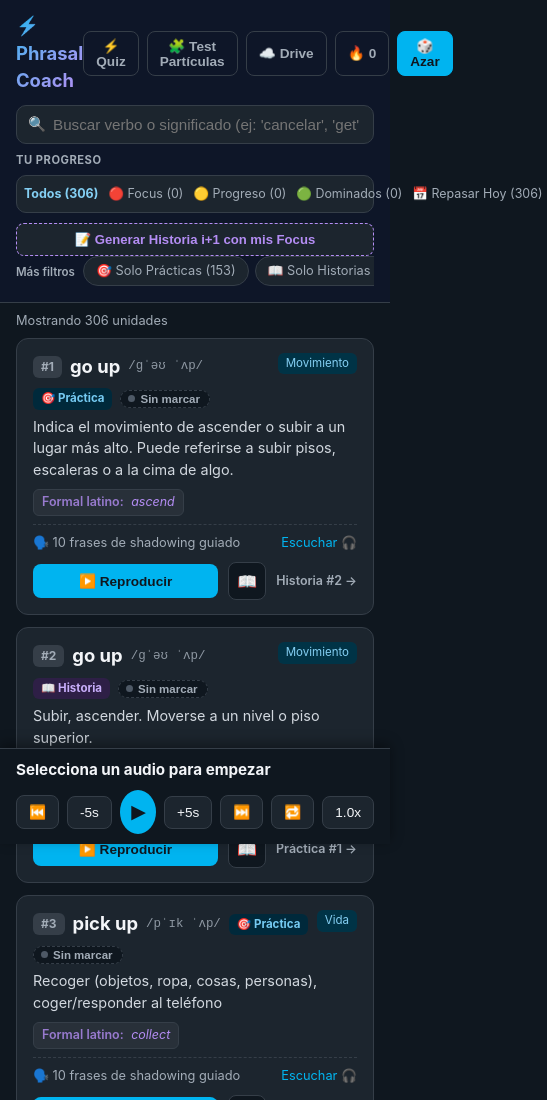
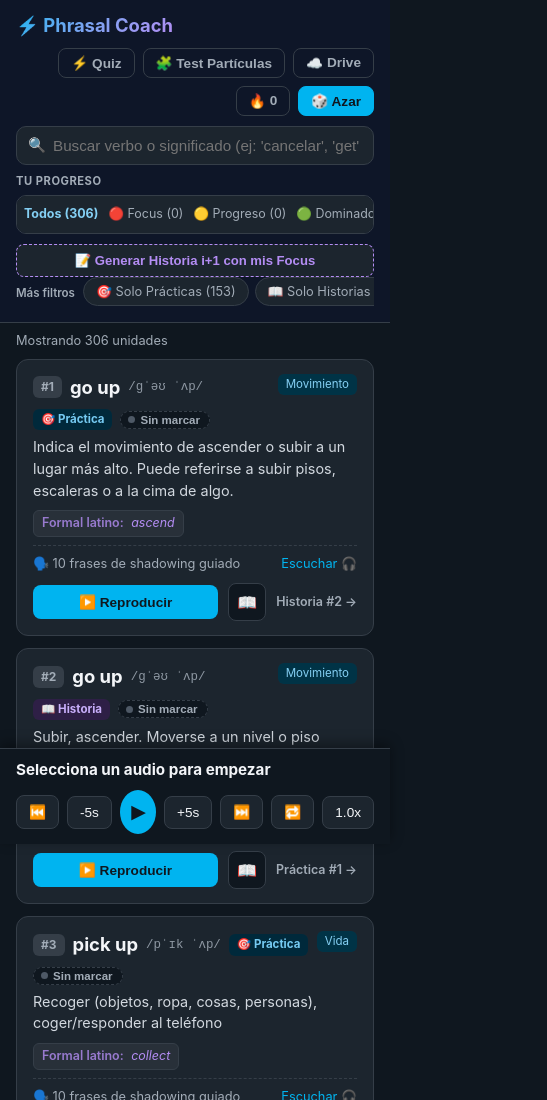
Before and after one commit to ldesdunes/LearnEnglish, a website: page index.html in a window 390 px wide. Shown: the top 1100 px of the page, 547 px wide, since content can reach past the window. Drawn offline with Linux system fonts and the light colour scheme.

Commit message:
fix: mobile responsiveness - header overflow and modal header clipping
Testing on a real mobile viewport (390px) surfaced a page-level horizontal
scroll bug: the "Todos/Focus/Progreso/Dominados/Repasar Hoy" segmented bar
had no wrap or scroll handling, so the 5th chip added in Sprint 3/4 pushed
the whole header wider than the viewport, making the "Azar" button
unreachable without scrolling. Fixes:
- .top-bar/.top-actions now wrap instead of overflowing.
- .segmented becomes a horizontally-scrollable chip row below 640px
  (matching the existing .filters-scroll pattern) instead of forcing
  flex:1 items to overflow.
- Cloze/Quiz modal header rows (badge + counter text) now wrap instead of
  being clipped behind the absolutely-positioned close button on narrow
  screens.
Verified: no body-level horizontal scroll on a 390px viewport across the
card list, drill modal (with IPA/formal-bridge/phase-bar), Cloze modal,
Stats modal, Focus Mode overlay, and Sync modal; desktop layout (1440px)
unaffected.

Co-Authored-By: Claude Sonnet 5 <noreply@anthropic.com>

```diff
--- a/index.html
+++ b/index.html
@@ -73,8 +73,10 @@
 
     .top-bar {
       display: flex;
+      flex-wrap: wrap;
       justify-content: space-between;
       align-items: center;
+      gap: 8px;
       margin-bottom: 10px;
     }
 
@@ -94,7 +96,16 @@
 
     .top-actions {
       display: flex;
+      flex-wrap: wrap;
+      justify-content: flex-end;
       gap: 8px;
+    }
+
+    @media (max-width: 480px) {
+      .btn-top {
+        padding: 5px 9px;
+        font-size: 0.78rem;
+      }
     }
 
     /* Botones de cabecera: una acción primaria rellena (Azar) + secundarias tipo ghost (Quiz, Drive) */
@@ -217,6 +228,21 @@
       padding: 3px;
       gap: 2px;
       margin-bottom: 10px;
+    }
+
+    @media (max-width: 640px) {
+      .segmented {
+        overflow-x: auto;
+        scrollbar-width: none;
+      }
+
+      .segmented::-webkit-scrollbar {
+        display: none;
+      }
+
+      .segmented .filter-chip.seg {
+        flex: 0 0 auto;
+      }
     }
 
     .segmented .filter-chip.seg {
@@ -1507,7 +1533,7 @@
   <div class="modal" id="quizModal" onclick="closeQuizModalOnBackdrop(event)">
     <div class="modal-content" style="max-width: 560px;">
       <button class="modal-close" onclick="closeQuizModal()">✕</button>
-      <div style="display: flex; justify-content: space-between; align-items: center; margin-bottom: 12px;">
+      <div style="display: flex; flex-wrap: wrap; justify-content: space-between; align-items: center; gap: 6px; margin-bottom: 12px; padding-right: 40px;">
         <span class="badge-type drill">⚡ Entrenador de Fluidez</span>
         <span style="font-size: 0.85rem; color: var(--status-progress-text); font-weight: 700;" id="quizScore">Racha: 0 🔥</span>
       </div>
@@ -1550,7 +1576,7 @@
   <div class="modal" id="clozeModal" onclick="closeClozeModalOnBackdrop(event)">
     <div class="modal-content" style="max-width: 560px;">
       <button class="modal-close" onclick="closeClozeModal()">✕</button>
-      <div style="display: flex; justify-content: space-between; align-items: center; margin-bottom: 12px;">
+      <div style="display: flex; flex-wrap: wrap; justify-content: space-between; align-items: center; gap: 6px; margin-bottom: 12px; padding-right: 40px;">
         <span class="badge-type drill">🧩 Test Rápido de Partícula</span>
         <span style="font-size: 0.85rem; color: var(--status-progress-text); font-weight: 700;" id="clozeProgress">Pregunta 1 de 10</span>
       </div>
--- a/sw.js
+++ b/sw.js
@@ -1,4 +1,4 @@
-const CACHE_NAME = 'phrasals-pwa-v6';
+const CACHE_NAME = 'phrasals-pwa-v7';
 const ASSETS = [
   './',
   './index.html',
```
